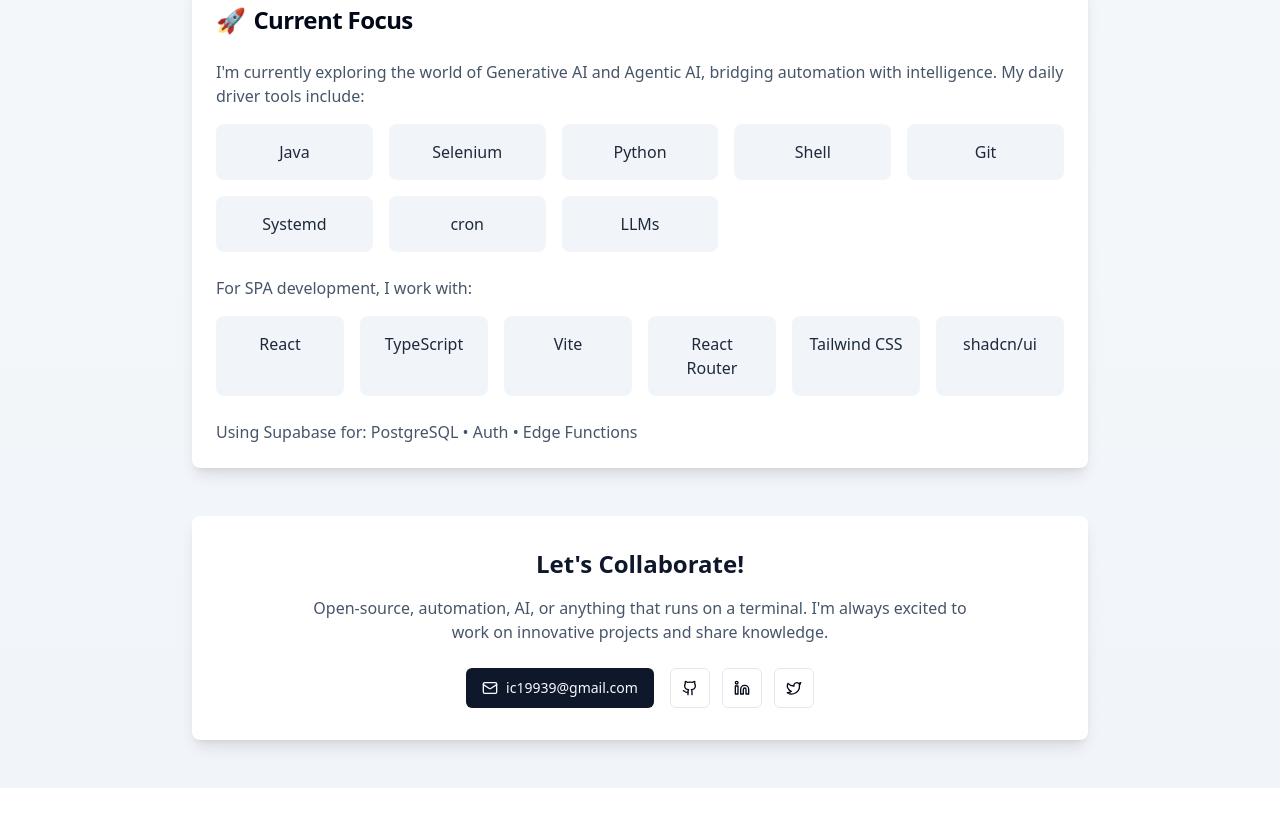
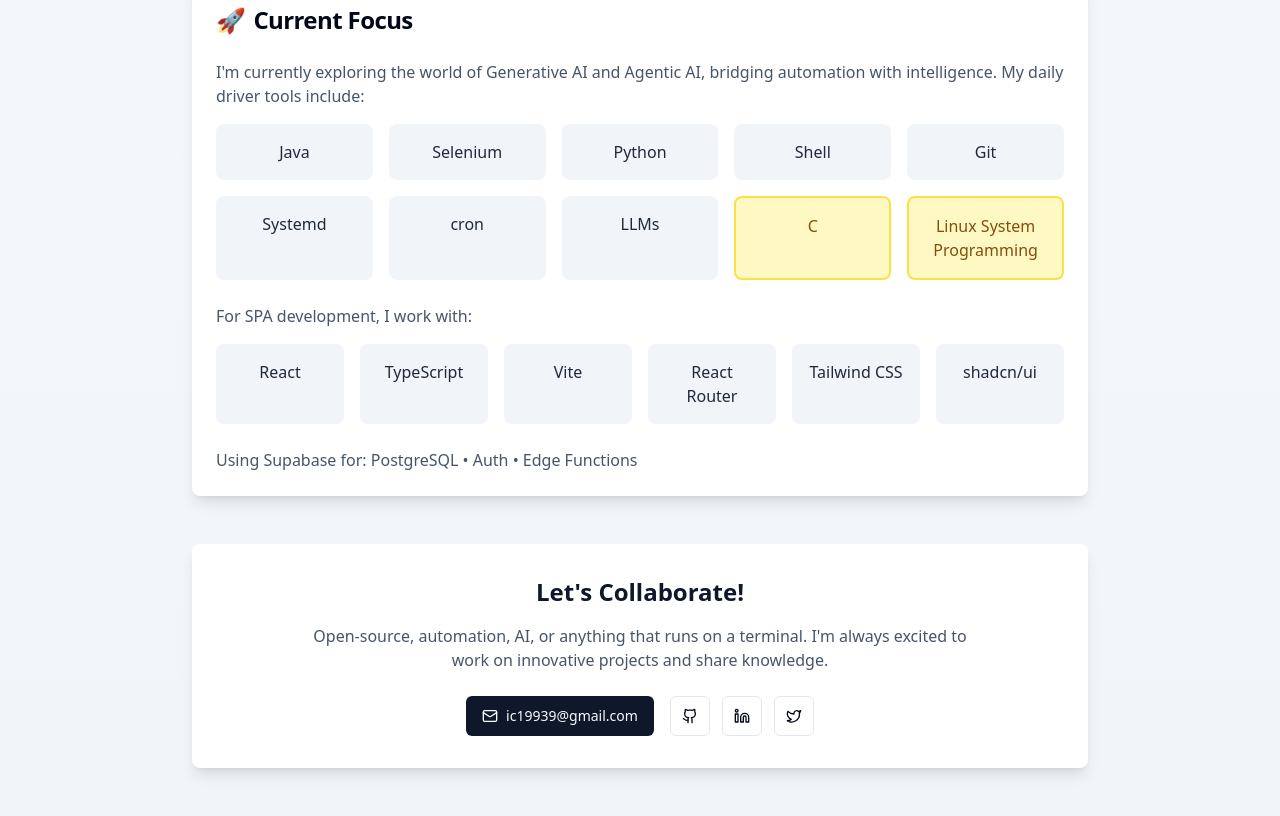
Before and after one commit to bravetux/FinSmart, a React (Vite) app: page /about in a window 1280 px wide. Shown: the part 1160-1976 px from the top of the page. Before the commit the page ends 1948 px from the top, so only its background shows below. Built offline with nearby package versions, Linux system fonts and the light colour scheme.

Commit message:
[dyad] Updated About page to highlight C and Linux System Programming in daily driver tools - wrote 1 file(s)

```diff
--- a/src/pages/About.tsx
+++ b/src/pages/About.tsx
@@ -1,5 +1,4 @@
 "use client";
-
 import React from 'react';
 import { Mail, Github, Linkedin, Twitter } from 'lucide-react';
 import { Button } from "@/components/ui/button";
@@ -40,6 +39,14 @@ const About = () => {
     "Investment portfolio guidance",
     "Risk assessment and management"
   ];
+
+  const dailyDriverTools = [
+    'Java', 'Selenium', 'Python', 'Shell', 'Git', 'Systemd', 'cron', 'LLMs',
+    { name: 'C', highlighted: true },
+    { name: 'Linux System Programming', highlighted: true }
+  ];
+
+  const spaTools = ['React', 'TypeScript', 'Vite', 'React Router', 'Tailwind CSS', 'shadcn/ui'];
 
   return (
     <div className="min-h-screen bg-gradient-to-b from-slate-50 to-slate-100 py-12 px-4 sm:px-6">
@@ -83,13 +90,13 @@ const About = () => {
           <Card className="border-none shadow-lg">
             <CardHeader>
               <CardTitle className="text-2xl flex items-center gap-2">
-                <span className="text-2xl">🔧</span> Technical Expertise
+                <span className="text-2xl">🔧</span>
+                Technical Expertise
               </CardTitle>
             </CardHeader>
             <CardContent>
               <p className="text-slate-600 mb-6">
-                As an embedded engineer, I specialize in designing circuits with microprocessors and microcontrollers.
-                My expertise spans automation across multiple platforms and system-level programming.
+                As an embedded engineer, I specialize in designing circuits with microprocessors and microcontrollers. My expertise spans automation across multiple platforms and system-level programming.
               </p>
               <div className="flex flex-wrap gap-2">
                 {skills.map((skill, index) => (
@@ -107,13 +114,13 @@ const About = () => {
           <Card className="border-none shadow-lg">
             <CardHeader>
               <CardTitle className="text-2xl flex items-center gap-2">
-                <span className="text-2xl">💰</span> Financial Passion
+                <span className="text-2xl">💰</span>
+                Financial Passion
               </CardTitle>
             </CardHeader>
             <CardContent>
               <p className="text-slate-600 mb-6">
-                Beyond technology, I'm deeply passionate about finance and have helped thousands of people
-                with their financial planning and diversification strategies.
+                Beyond technology, I'm deeply passionate about finance and have helped thousands of people with their financial planning and diversification strategies.
               </p>
               <ul className="space-y-3">
                 {financeWork.map((item, index) => (
@@ -132,31 +139,46 @@ const About = () => {
         <Card className="border-none shadow-lg mb-12">
           <CardHeader>
             <CardTitle className="text-2xl flex items-center gap-2">
-              <span className="text-2xl">🚀</span> Current Focus
+              <span className="text-2xl">🚀</span>
+              Current Focus
             </CardTitle>
           </CardHeader>
           <CardContent>
             <p className="text-slate-600 mb-4">
-              I'm currently exploring the world of Generative AI and Agentic AI, bridging automation with intelligence.
-              My daily driver tools include:
+              I'm currently exploring the world of Generative AI and Agentic AI, bridging automation with intelligence. My daily driver tools include:
             </p>
             <div className="grid grid-cols-2 sm:grid-cols-3 md:grid-cols-5 gap-4">
-              {['Java', 'Selenium', 'Python', 'Shell', 'Git', 'Systemd', 'cron', 'LLMs'].map((tool, index) => (
+              {dailyDriverTools.map((tool, index) => (
+                <div
+                  key={index}
+                  className={`p-4 rounded-lg text-center ${
+                    typeof tool === 'object' && tool.highlighted
+                      ? 'bg-yellow-100 border-2 border-yellow-300'
+                      : 'bg-slate-100'
+                  }`}
+                >
+                  <span className={`font-medium ${
+                    typeof tool === 'object' && tool.highlighted
+                      ? 'text-yellow-800'
+                      : 'text-slate-800'
+                  }`}>
+                    {typeof tool === 'object' ? tool.name : tool}
+                  </span>
+                </div>
+              ))}
+            </div>
+
+            <p className="text-slate-600 mt-6 mb-4">
+              For SPA development, I work with:
+            </p>
+            <div className="grid grid-cols-2 sm:grid-cols-3 md:grid-cols-6 gap-4">
+              {spaTools.map((tool, index) => (
                 <div key={index} className="bg-slate-100 p-4 rounded-lg text-center">
                   <span className="font-medium text-slate-800">{tool}</span>
                 </div>
               ))}
             </div>
-            <p className="text-slate-600 mt-6 mb-4">
-              For SPA development, I work with:
-            </p>
-            <div className="grid grid-cols-2 sm:grid-cols-3 md:grid-cols-6 gap-4">
-              {['React', 'TypeScript', 'Vite', 'React Router', 'Tailwind CSS', 'shadcn/ui'].map((tool, index) => (
-                <div key={index} className="bg-slate-100 p-4 rounded-lg text-center">
-                  <span className="font-medium text-slate-800">{tool}</span>
-                </div>
-              ))}
-            </div>
+
             <p className="text-slate-600 mt-6">
               Using Supabase for: PostgreSQL • Auth • Edge Functions
             </p>
@@ -167,8 +189,7 @@ const About = () => {
           <CardContent className="p-8 text-center">
             <h3 className="text-2xl font-bold text-slate-900 mb-4">Let's Collaborate!</h3>
             <p className="text-slate-600 mb-6 max-w-2xl mx-auto">
-              Open-source, automation, AI, or anything that runs on a terminal.
-              I'm always excited to work on innovative projects and share knowledge.
+              Open-source, automation, AI, or anything that runs on a terminal. I'm always excited to work on innovative projects and share knowledge.
             </p>
             <div className="flex flex-col sm:flex-row items-center justify-center gap-4">
               <Button className="gap-2 bg-slate-900 hover:bg-slate-800">
```
